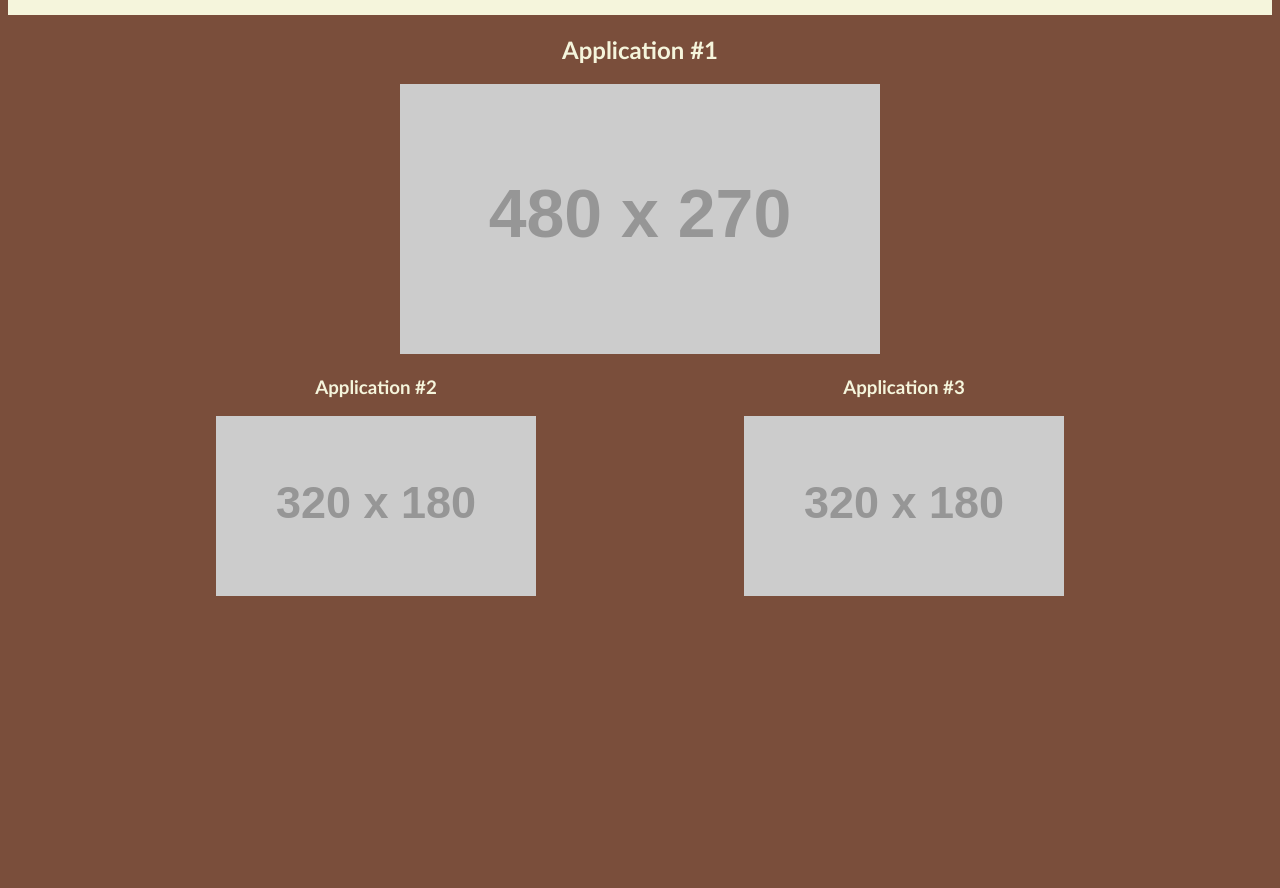
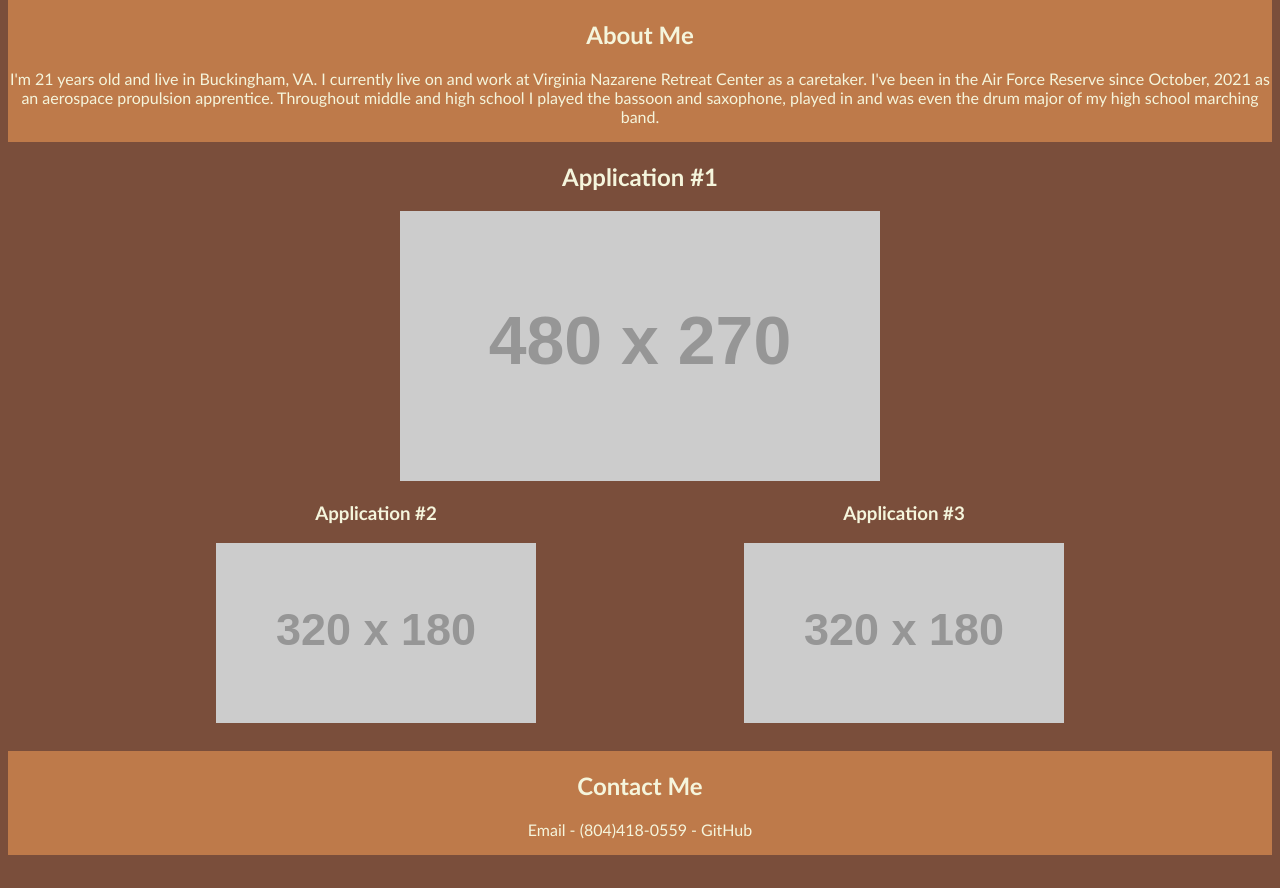
Before and after one commit to Kernel02/Portfolio_JacobKern, a plain HTML site: page index.html in a window 1280 px wide. Shown: the part 448-1336 px from the top of the page. Before the commit the page ends 1055 px from the top, so only its background shows below. Drawn offline with Linux system fonts and the light colour scheme; placeholder pictures from the web are drawn by us.

Commit message:
finalized layout and styling

```diff
--- a/assets/style.css
+++ b/assets/style.css
@@ -5,6 +5,9 @@
 
 body {
   background-color: rgb(122, 78, 59);
+  color: beige;
+  display: flex;
+  flex-direction: column;
 }
 
 header {
@@ -26,31 +29,29 @@ header img {
 }
 
 nav {
-  height: 105px;
+  height: 90px;
   background-color: beige;
   display: flex;
   flex-direction: row;
-  justify-content:space-evenly;
+  justify-content: space-evenly;
 }
 
-a {
+nav a {
   font-size: 45px;
   text-decoration: none;
   color: rgb(190, 122, 74);
-  border-bottom: solid;
   border-color: rgb(122, 78, 59);
-  border-style:double none;
+  border-style: double none;
   border-width: 5px;
 }
 
-a:hover {
-    color: rgb(122, 78, 59);
+nav a:hover {
+  color: rgb(122, 78, 59);
+  border-style: solid none;
 }
 
-main {
-  color: beige;
-  display: flex;
-  flex-direction: column;
+#aboutme {
+  background-color: rgb(190, 122, 74);
 }
 
 .SmallApp {
@@ -58,3 +59,13 @@ main {
   justify-content: space-evenly;
   flex-wrap: wrap;
 }
+
+footer {
+  background-color: rgb(190, 122, 74);
+  margin: 25px 0;
+}
+
+footer a {
+  text-decoration: none;
+  color: beige;
+}
--- a/index.html
+++ b/index.html
@@ -25,25 +25,36 @@
         <a href="#main"> Projects </a>
       </h2>
       <h2>
-        <a href="contactme"> Contact Me</a>
+        <a href="#contactme"> Contact Me</a>
       </h2>
     </nav>
+
+    <section id="aboutme">
+      <h2>About Me</h2>
+      <p>I'm 21 years old and live in Buckingham, VA. I currently live on and work at Virginia Nazarene Retreat Center as a caretaker. I've been in the Air Force Reserve since October, 2021 as an aerospace propulsion apprentice. Throughout middle and high school I played the bassoon and saxophone, played in and was even the drum major of my high school marching band.</p>
+    </section>
 
     <main id="main">
       <section>
         <h2>Application #1</h2>
-        <img src="https://placehold.jp/480x270.png" alt="TBD" />
+        <a href="#"><img src="https://placehold.jp/480x270.png" alt="placeholder image, 480 pixels by 270 pixels"/> </a>
       </section>
       <section class="SmallApp">
         <div>
           <h3>Application #2</h3>
-          <img src="https://placehold.jp/320x180.png" alt="" />
+          <a href="#"><img src="https://placehold.jp/320x180.png" alt="placeholder image, 320 pixels by 180 pixels"/> </a>
         </div>
         <div>
           <h3>Application #3</h3>
-          <img src="https://placehold.jp/320x180.png" alt="" />
+          <a href="#"><img src="https://placehold.jp/320x180.png" alt="placeholder image, 320 pixels by 180 pixels"/> </a>
         </div>
       </section>
     </main>
+
+    <footer id="contactme">
+      <h2>Contact Me</h2>
+      <p><a href = "mailto: kerneljkern@gmail.com">Email</a> - (804)418-0559 - <a href=https://github.com/Kernel02>GitHub</a>
+      </p>
+    </footer>
   </body>
 </html>
```
